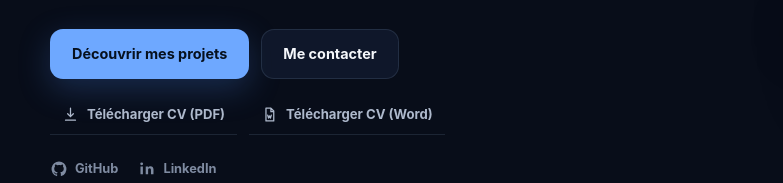
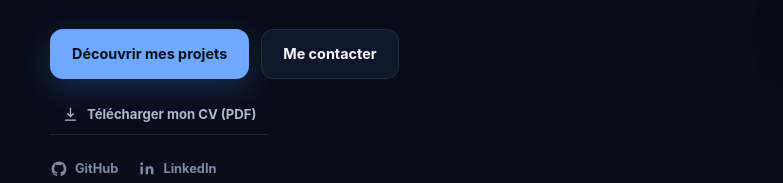
Before and after one commit to yasser-dev-code/Portfolio, a plain HTML site: page index.html in a window 1280 px wide. Shown: the part 618-801 px from the top of the page, 0-783 px from the left. Drawn offline with Linux system fonts and the light colour scheme.

Commit message:
Update portfolio with final ATS-optimized PDF CV

```diff
--- a/index.html
+++ b/index.html
@@ -78,13 +78,9 @@
           </div>
 
           <div class="cv-actions" aria-label="Télécharger le CV" data-i18n-aria="cvGroupLabel">
-            <a class="cv-link" href="CV/CV.pdf" download="CV-Yasser-Oussahel.pdf">
+            <a class="cv-link" href="CV/CV_Yasser_Oussahel_Final.pdf" download="CV_Yasser_Oussahel_Final.pdf">
               <svg viewBox="0 0 24 24" aria-hidden="true"><path d="M12 3v12m0 0 4-4m-4 4-4-4M5 20h14"/></svg>
-              <span data-i18n="downloadPdf">Télécharger CV (PDF)</span>
-            </a>
-            <a class="cv-link" href="CV/CV.docx" download="CV-Yasser-Oussahel.docx">
-              <svg viewBox="0 0 24 24" aria-hidden="true"><path d="M7 3h7l4 4v14H7zM14 3v5h4M9.5 13l1.2 4 1.3-3 1.3 3 1.2-4"/></svg>
-              <span data-i18n="downloadWord">Télécharger CV (Word)</span>
+              <span data-i18n="downloadPdf">Télécharger mon CV (PDF)</span>
             </a>
           </div>
 
--- a/js/translations.js
+++ b/js/translations.js
@@ -13,7 +13,7 @@ window.PORTFOLIO_TRANSLATIONS = {
     heroEyebrow: 'Portfolio · Développeur Full-Stack', heroGreeting: 'Bonjour, je suis',
     heroRole: 'Je conçois des expériences web complètes, du pixel à la base de données.',
     heroIntro: 'Développeur junior basé au Maroc, je transforme des besoins concrets en applications accessibles, sécurisées et soigneusement conçues.',
-    exploreProjects: 'Découvrir mes projets', contactMe: 'Me contacter', downloadPdf: 'Télécharger CV (PDF)', downloadWord: 'Télécharger CV (Word)', availability: 'Ouvert aux opportunités',
+    exploreProjects: 'Découvrir mes projets', contactMe: 'Me contacter', downloadPdf: 'Télécharger mon CV (PDF)', availability: 'Ouvert aux opportunités',
     aboutKicker: 'À propos', aboutTitle: 'Construire avec intention,<br>apprendre avec exigence.',
     aboutLead: 'Titulaire d’une Licence Professionnelle en Développement Informatique, j’aborde chaque projet comme un produit complet : une interface claire, une logique fiable et des données bien structurées.',
     aboutText: 'Mes projets académiques et personnels m’ont permis de développer des applications web full-stack, des API, des outils métier et des systèmes de base de données. Je souhaite aujourd’hui rejoindre une équipe professionnelle où je pourrai contribuer concrètement, progresser rapidement et produire du code de qualité.',
@@ -42,7 +42,7 @@ window.PORTFOLIO_TRANSLATIONS = {
     heroEyebrow: 'Portfolio · Full-Stack Developer', heroGreeting: 'Hello, I am',
     heroRole: 'I build complete web experiences, from the pixel to the database.',
     heroIntro: 'A junior developer based in Morocco, I turn real needs into accessible, secure, and thoughtfully crafted applications.',
-    exploreProjects: 'Explore my projects', contactMe: 'Contact me', downloadPdf: 'Download CV (PDF)', downloadWord: 'Download CV (Word)', availability: 'Open to opportunities',
+    exploreProjects: 'Explore my projects', contactMe: 'Contact me', downloadPdf: 'Download my CV (PDF)', availability: 'Open to opportunities',
     aboutKicker: 'About me', aboutTitle: 'Building with purpose,<br>learning with rigor.',
     aboutLead: 'With a Professional Bachelor’s Degree in Software Development, I approach every project as a complete product: a clear interface, reliable logic, and well-structured data.',
     aboutText: 'My academic and personal projects have given me hands-on experience building full-stack web applications, APIs, business tools, and database systems. I am now looking to join a professional team where I can make a concrete contribution, grow quickly, and produce high-quality code.',
```
Also changed, not shown: 5 other files.
